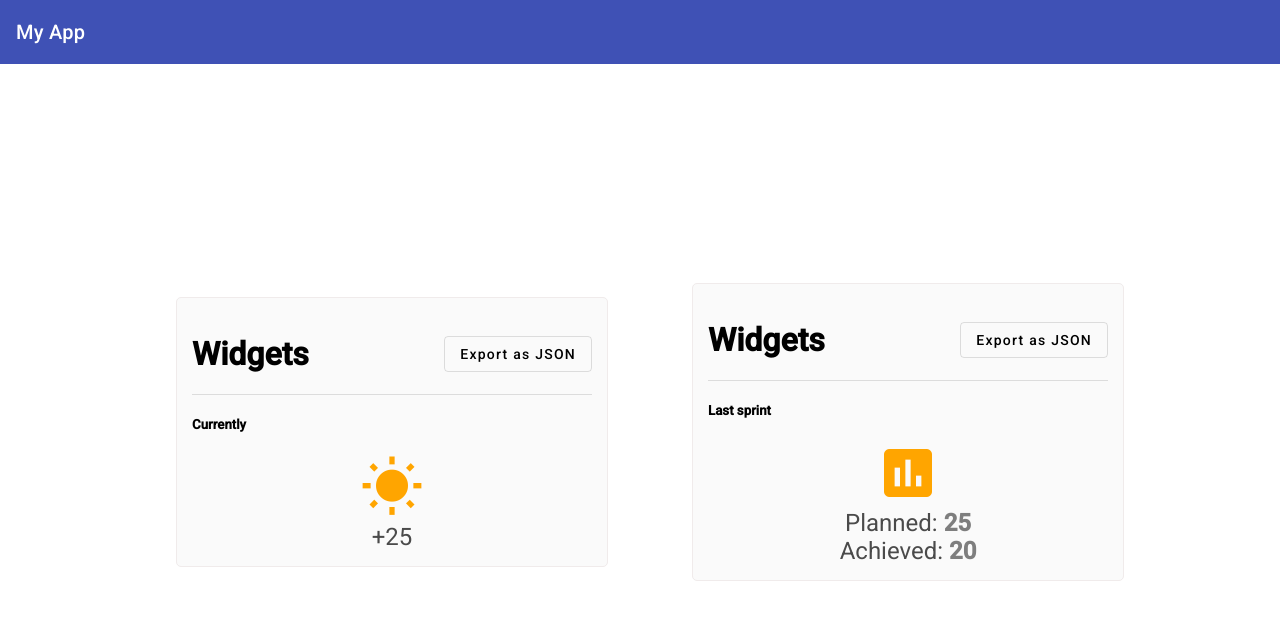
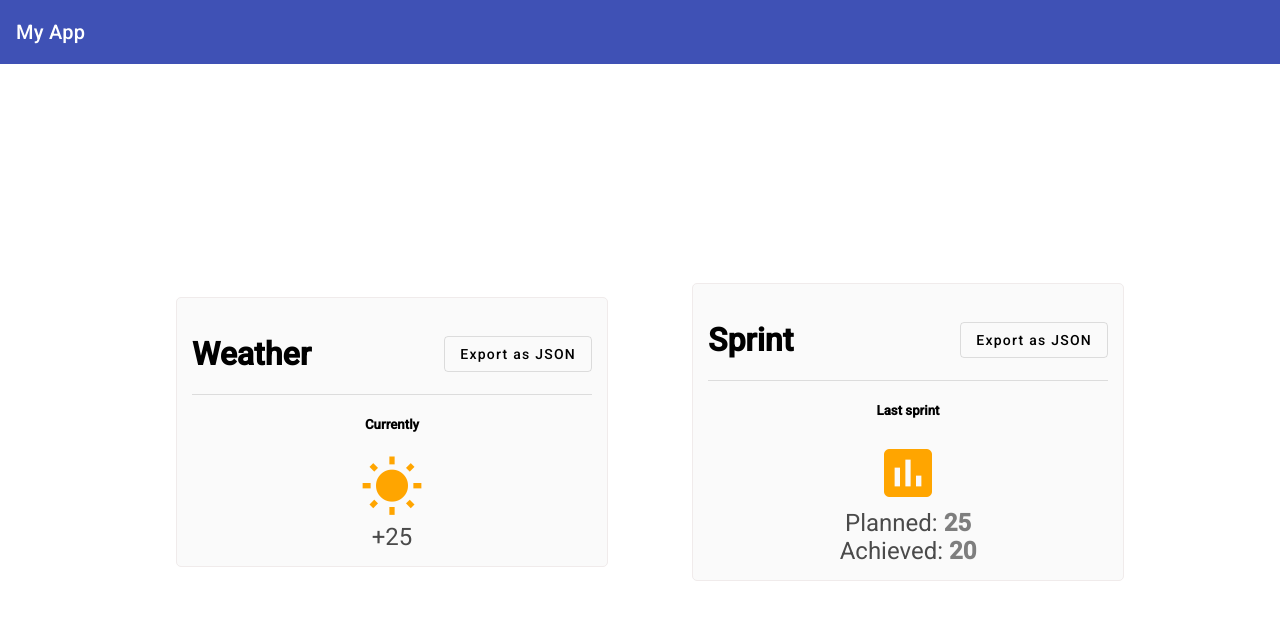
Before and after one commit to mstylski/widget, an Angular app: page / in a window 1280 px wide. Shown: the top 620 px of the page. Built offline with nearby package versions, Linux system fonts and the light colour scheme.

Commit message:
open-close/addressed code review issues

```diff
--- a/src/app/app.component.html
+++ b/src/app/app.component.html
@@ -2,10 +2,10 @@
   <span>My App</span>
 </mat-toolbar>
 <div class="widget-content">
-  <app-widget>
+  <app-widget [title]="'Weather'">
     <app-weather-content></app-weather-content>
   </app-widget>
-  <app-widget>
+  <app-widget [title]="'Sprint'">
     <app-sprint-content></app-sprint-content>
   </app-widget>
 </div>
--- a/src/app/widget/sprint-widget/sprint-widget.component.scss
+++ b/src/app/widget/sprint-widget/sprint-widget.component.scss
@@ -1,10 +1,3 @@
-.weather-widget {
-  display: block;
-  text-align: center;
-  position: relative;
-  min-width: 190px;
-}
-
 .widget-icon {
   font-size: 64px;
   width: 64px;
--- a/src/app/widget/sprint-widget/sprint-widget.component.ts
+++ b/src/app/widget/sprint-widget/sprint-widget.component.ts
@@ -1,12 +1,8 @@
-import {Component, OnInit} from "@angular/core";
+import {Component} from "@angular/core";
 
 @Component({
   selector: 'app-sprint-content',
   templateUrl: 'sprint-widget.component.html',
   styleUrls: ['sprint-widget.component.scss'],
 })
-export class SprintWidgetContentComponent implements OnInit{
-  constructor() {}
-
-  ngOnInit(): void {}
-}
+export class SprintWidgetContentComponent {}
--- a/src/app/widget/weather-widget/weather-widget.component.scss
+++ b/src/app/widget/weather-widget/weather-widget.component.scss
@@ -1,10 +1,3 @@
-.weather-widget {
-  display: block;
-  text-align: center;
-  position: relative;
-  min-width: 190px;
-}
-
 .widget-icon {
   font-size: 64px;
   width: 64px;
--- a/src/app/widget/weather-widget/weather-widget.component.ts
+++ b/src/app/widget/weather-widget/weather-widget.component.ts
@@ -1,12 +1,8 @@
-import {Component, OnInit} from "@angular/core";
+import {Component} from "@angular/core";
 
 @Component({
   selector: 'app-weather-content',
   templateUrl: 'weather-widget.component.html',
   styleUrls: ['weather-widget.component.scss'],
 })
-export class WeatherWidgetContentComponent implements OnInit{
-  constructor() {}
-
-  ngOnInit(): void {}
-}
+export class WeatherWidgetContentComponent {}
--- a/src/app/widget/widget.component.html
+++ b/src/app/widget/widget.component.html
@@ -1,7 +1,7 @@
 <main class="content">
   <div class="widget">
     <div class="header">
-      <h1>Widgets</h1>
+      <h1>{{title}}</h1>
       <button mat-stroked-button (click)="export()">
         Export as JSON
       </button>
--- a/src/app/widget/widget.component.scss
+++ b/src/app/widget/widget.component.scss
@@ -1,3 +1,10 @@
+:host {
+  display: block;
+  text-align: center;
+  position: relative;
+  min-width: 190px;
+}
+
 .header {
   display: flex;
   align-items: center;
--- a/src/app/widget/widget.component.ts
+++ b/src/app/widget/widget.component.ts
@@ -1,4 +1,4 @@
-import { Component } from '@angular/core';
+import {Component, Input} from '@angular/core';
 import {ExportService} from "../services/export-service";
 
 @Component({
@@ -7,6 +7,8 @@ import {ExportService} from "../services/export-service";
   styleUrls: ['./widget.component.scss'],
 })
 export class WidgetComponent {
+  @Input() title?:string;
+
   constructor(private exportService: ExportService) {}
 
   export() {
```
